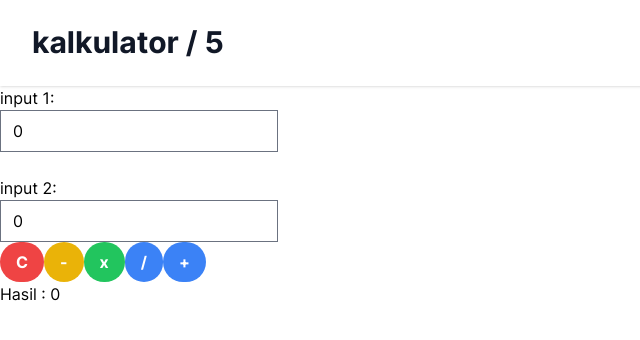
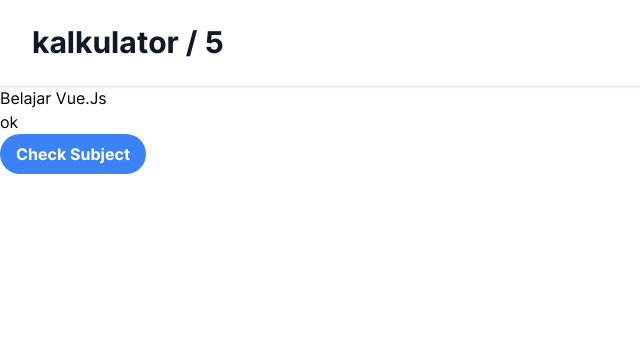
Before and after one commit to madeserius/serius, a Vue app: page /kalkulator in a window 1280 px wide. Shown: the top 340 px of the page, without its empty margins (0-640 px from the left). Built offline with nearby package versions, Linux system fonts and the light colour scheme.

Commit message:
belajar false & true

```diff
--- a/src/views/Kalkulator.vue
+++ b/src/views/Kalkulator.vue
@@ -1,13 +1,18 @@
 <template>
-  <p>input 1:</p>
-  <div><input type="text" v-model="input1" /></div>
-  <br />
-  <p>input 2:</p>
-  <div><input type="text" v-model="input2" /></div>
+  <div class="container">
+    <h3>Belajar Vue.Js</h3>
+    <ol start="12" v-if="statusJangan">
+      <li v-for="subject in subjects" v-bind:key="subject.title">
+        {{ subject.title }}-type-{{ subject.type }}
+      </li>
+    </ol>
+    <div v-else>
+      <p>ok</p>
+    </div>
     <button
-    v-on:click="hapus()"
+      v-on:click="changeStatus()"
       class="
-      bg-red-500
+        bg-blue-500
         hover:bg-blue-700
         text-white
         font-bold
@@ -16,98 +21,41 @@
         rounded-full
       "
     >
-    C
+      Check Subject
     </button>
-  <button
-    v-on:click="kurang()"
-    class="
-      bg-yellow-500
-      hover:bg-blue-700
-      text-white
-      font-bold
-      py-2
-      px-4
-      rounded-full
-    "
-  >
-    -
-  </button>
-  <button
-    v-on:click="kali()"
-    class="
-      bg-green-500
-      hover:bg-red-500
-      text-white
-      font-bold
-      py-2
-      px-4
-      rounded-full
-    "
-  >
-    x
-  </button>
-  <button
-    v-on:click="bagi()"
-    class="
-      bg-blue-500
-      hover:bg-red-500
-      text-white
-      font-bold
-      py-2
-      px-4
-      rounded-full
-    "
-  >
-    /
-  </button>
-  <button
-    v-on:click="tambah()"
-    class="
-      bg-blue-500
-      hover:bg-red-500
-      text-white
-      font-bold
-      py-2
-      px-4
-      rounded-full
-    "
-  >
-    +
-  </button>
-  <div>
-    <p>Hasil : {{ hasil }}</p>
   </div>
 </template>
+
 
 <script>
 export default {
   data() {
     return {
-      input1: 0,
-      input2: 0,
-      hasil: 0,
+      subjects: [
+        { title: "JavaScript", type: "Native" },
+        { title: "Vue", type: "Framework" },
+        { title: "React", type: "Framework" },
+      ],
+      statusJangan: false,
     };
   },
   methods: {
-    tambah() {
-      this.hasil = parseInt(parseInt(this.input1) + parseInt(this.input2));
-    },
-    bagi() {
-      this.hasil = this.input1 / this.input2;
-    },
-    kali() {
-      this.hasil = this.input1 * this.input2;
-    },
-    kurang() {
-      this.hasil = this.input1 - this.input2;
-    },
-    hapus() {
-      this.input1 = "";
-      this.input2 = "";
+    changeStatus() {
+      this.statusJangan = !this.statusJangan;
     },
   },
 };
 </script>
 
-<style lang="scss" scoped>
+<style>
+ol,
+ul {
+  list-style-type: decimal;
+  list-style-position: inside;
+  -webkit-margin-before: 1em;
+  -webkit-margin-after: 1em;
+  -webkit-margin-start: 0px;
+  -webkit-margin-end: 0px;
+  -webkit-padding-start: 0px;
+}
 </style>
```
Also changed, not shown: src/App.vue (+4 -4 lines). Lines whose indentation alone changed are shown as unchanged.
